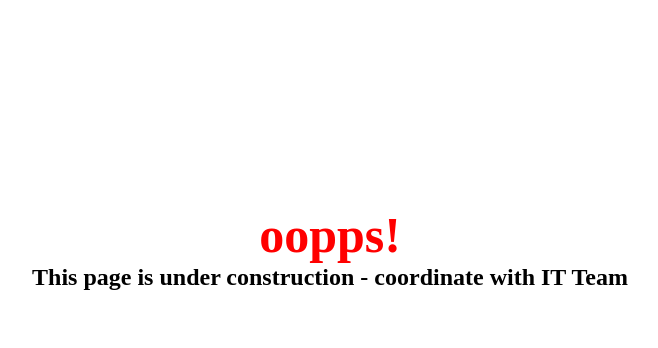
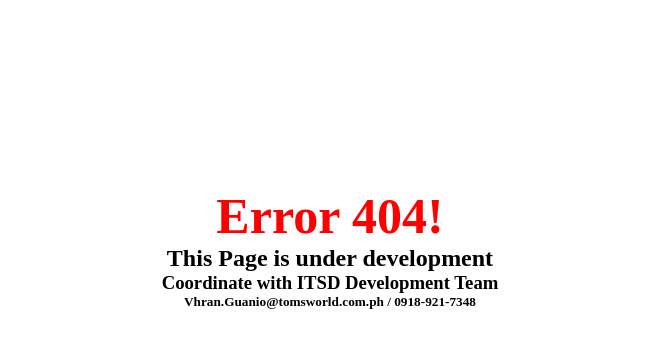
Before and after one commit to gvhran/toms-world, a CodeIgniter app: page /database/index.php/user/maintenance in a window 1280 px wide. Shown: the part 152-500 px from the top of the page, without its empty margins (310-968 px from the left). Run offline with CodeIgniter, Linux system fonts and the light colour scheme.

Commit message:
additionalchanges

```diff
--- a/application/views/partials/__header.php
+++ b/application/views/partials/__header.php
@@ -158,10 +158,10 @@
                         </li>
 
                         <li>
-                            <a class="dropdown-item d-flex align-items-center" href="">
+                            <!--<a class="dropdown-item d-flex align-items-center" href="">
                                 <i class="bi bi-person"></i>
                                 <span>My Profile</span>
-                            </a>
+                            </a>-->
                         </li>
                         <li>
                             <hr class="dropdown-divider">
--- a/application/views/underconstruction.php
+++ b/application/views/underconstruction.php
@@ -32,8 +32,10 @@
 
 <body>
     <div id="constructions">
-        <h1>oopps!</h1>
-        <h2>This page is under construction - coordinate with IT Team</h2>
+        <h1>Error 404!</h1>
+        <h2>This Page is under development</h2>
+        <h3>Coordinate with ITSD Development Team</h2>
+        <h5>Vhran.Guanio@tomsworld.com.ph / 0918-921-7348</h5>
     </div>
 </body>
 
```
Also changed, not shown: application/views/main/dashboard.php (+14 -24 lines).
